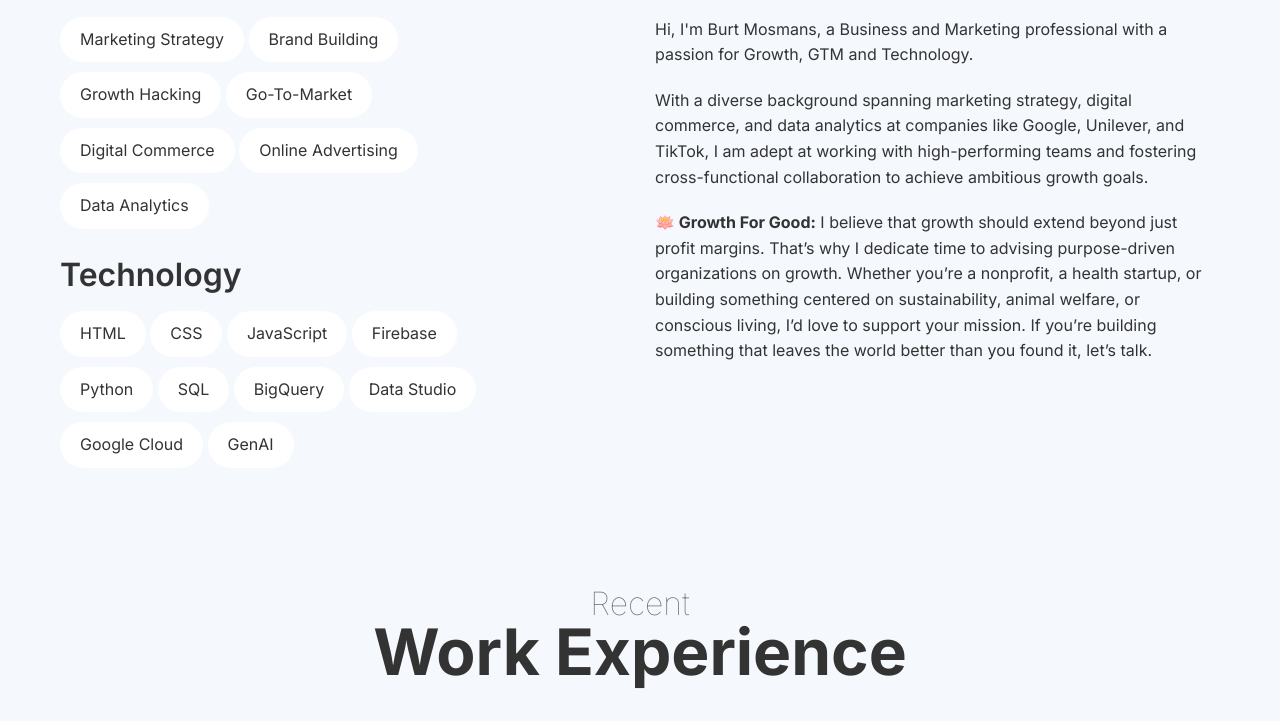
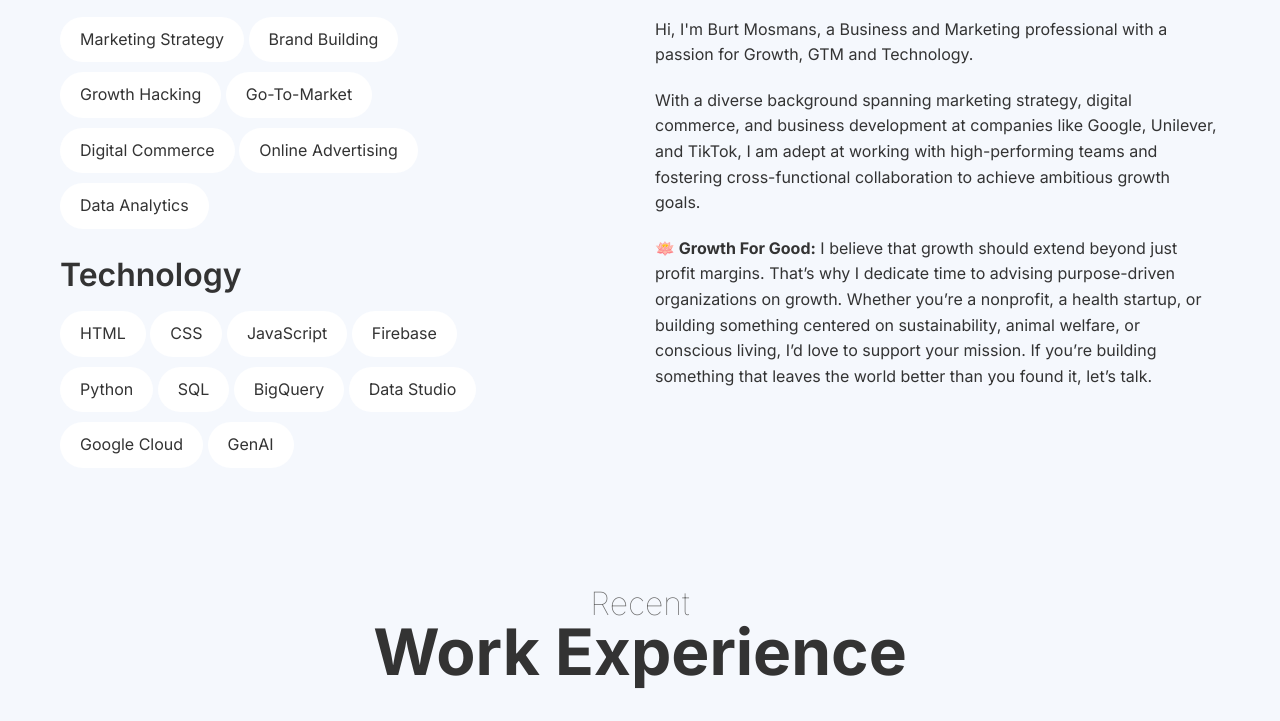
Before and after one commit to Burtwa/GrowthForGood, a plain HTML site: page index.html in a window 1280 px wide. Shown: the part 1016-1737 px from the top of the page. Drawn offline with Linux system fonts and the light colour scheme.

Commit message:
Update index.html

```diff
--- a/index.html
+++ b/index.html
@@ -165,7 +165,7 @@
             <h3>A bit about me</h3>
             <p>
               Hi, I'm Burt Mosmans, a Business and Marketing professional with a passion for Growth, GTM and Technology. </p>
-    <p>With a diverse background spanning marketing strategy, digital commerce, and data analytics at companies like Google, Unilever, and TikTok, I am adept at working with high-performing teams and fostering cross-functional collaboration to achieve ambitious growth goals. </p>
+    <p>With a diverse background spanning marketing strategy, digital commerce, and business development at companies like Google, Unilever, and TikTok, I am adept at working with high-performing teams and fostering cross-functional collaboration to achieve ambitious growth goals. </p>
     <p><strong>🪷 Growth For Good:</strong> I believe that growth should extend beyond just profit margins. That’s why I dedicate time to advising purpose-driven organizations on growth. Whether you’re a nonprofit, a health startup, or building something centered on sustainability, animal welfare, or conscious living, I’d love to support your mission. If you’re building something that leaves the world better than you found it, let’s talk.</p>
           </div>
         </div>
```
